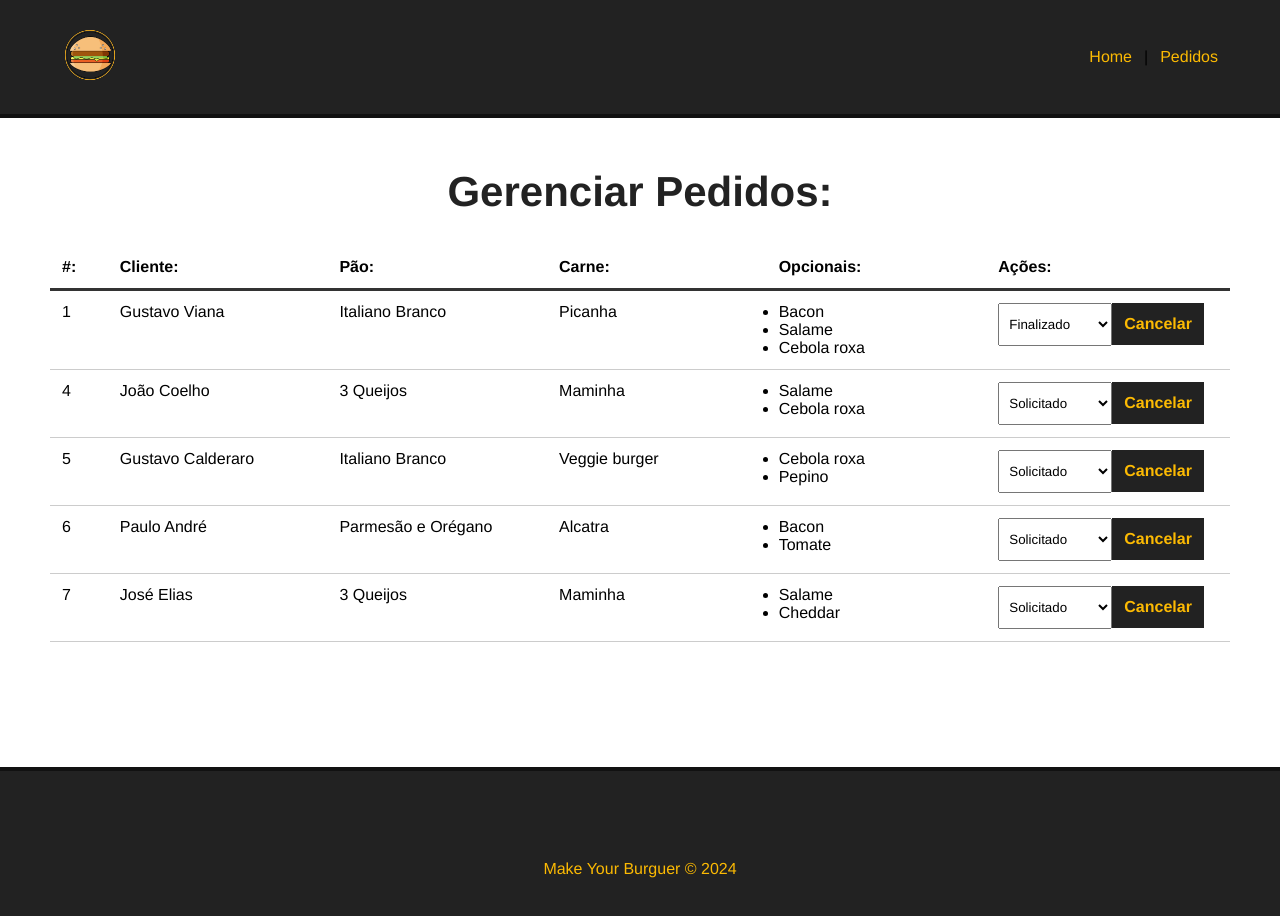
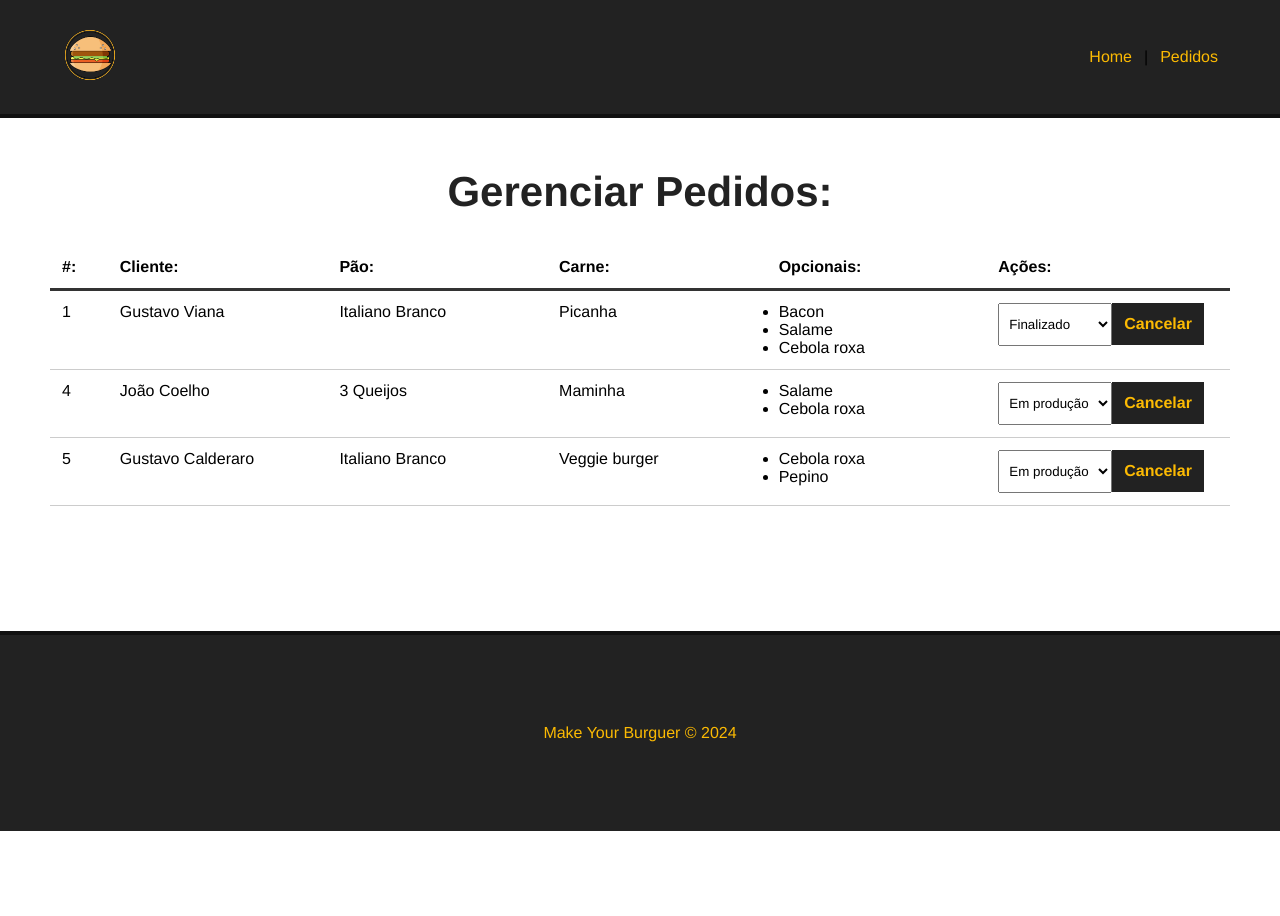
Before and after one commit to Gustavo12386/site_vue, a Vue app: page /pedidos in a window 1280 px wide. Shown: the top 916 px of the page. After the commit the page ends 831 px from the top, so only its background shows below. Built offline with nearby package versions, Linux system fonts and the light colour scheme; data requests are answered from the project's data file.

Commit message:
adicionado função de deletar e atualizar

```diff
--- a/db/db.json
+++ b/db/db.json
@@ -98,7 +98,7 @@
         "Salame",
         "Cebola roxa"
       ],
-      "status": "Solicitado",
+      "status": "Em produção",
       "id": "4"
     },
     {
@@ -109,30 +109,8 @@
         "Cebola roxa",
         "Pepino"
       ],
-      "status": "Solicitado",
+      "status": "Em produção",
       "id": "5"
-    },
-    {
-      "nome": "Paulo André",
-      "carne": "Alcatra",
-      "pao": "Parmesão e Orégano",
-      "opcionais": [
-        "Bacon",
-        "Tomate"
-      ],
-      "status": "Solicitado",
-      "id": "6"
-    },
-    {
-      "nome": "José Elias",
-      "carne": "Maminha",
-      "pao": "3 Queijos",
-      "opcionais": [
-        "Salame",
-        "Cheddar"
-      ],
-      "status": "Solicitado",
-      "id": "7"
     }
   ]
 }
--- a/src/components/Dashboard.vue
+++ b/src/components/Dashboard.vue
@@ -1,5 +1,6 @@
 <template>
   <div id="burguer-table">
+    <Message :msg="msg" v-show="msg" />
     <div>
       <div id="burguer-table-heading">
         <div class="order-id">#:</div>
@@ -24,13 +25,12 @@
           </ul>
         </div>
         <div>
-          <select name="status" class="status">
-            <option value="">Selecione</option>
-            <option v-for="s in status" :key="s.id" value="s.tipo" :selected="burger.status == s.tipo">
+          <select name="status" class="status" @change="updateBurger($event, burger.id)">
+            <option :value="s.tipo" v-for="s in status" :key="s.id" :selected="burger.status == s.tipo">
               {{ s.tipo }}
             </option>
           </select>
-          <button class="delete-btn">Cancelar</button>
+          <button class="delete-btn" @click="deleteBurger(burger.id)">Cancelar</button>
         </div>
       </div>
     </div>
@@ -38,14 +38,20 @@
 </template>
 
 <script>
+import Message from './Message.vue';
+
 export default{
     name: "Dashboard",
     data(){
       return{
         burgers: null,
         burger_id: null,
-        status: []
+        status: [],
+        msg: ''
       }
+    },
+    components: {
+      Message
     },
     methods: {
        async getPedidos(){
@@ -68,10 +74,51 @@
         const data = await req.json();
 
         this.status = data;
+     },
+     async deleteBurger(id){
+
+        const req = await fetch(`http://localhost:3000/burgers/${id}`,{
+            method: "DELETE"
+        });
+
+        const res = await req.json();
+
+        //colocar uma msg do sistema
+        this.msg = `Pedido removido com sucesso`;
+
+        //limpar msg
+        setTimeout(() => this.msg = "", 3000);
+
+        //msg
+        this.getPedidos();
+
+     },
+     async updateBurger(event, id) {
+
+        const option = event.target.value;
+
+        const dataJson = JSON.stringify({status: option});
+
+        const req = await fetch(`http://localhost:3000/burgers/${id}`, {
+          method: "PATCH",
+          headers: { "Content-Type" : "application/json" },
+          body: dataJson
+        });
+
+        const res = await req.json()
+
+        //colocar uma msg do sistema
+        this.msg = `O Pedido N° ${res.id} foi atualizado para ${res.status}!`;
+
+        //limpar msg
+        setTimeout(() => this.msg = "", 3000);
+
+        console.log(res)
+
      }
    },
    mounted(){
-     this.getPedidos()
+     this.getPedidos();
    }
 }
 </script>
```
